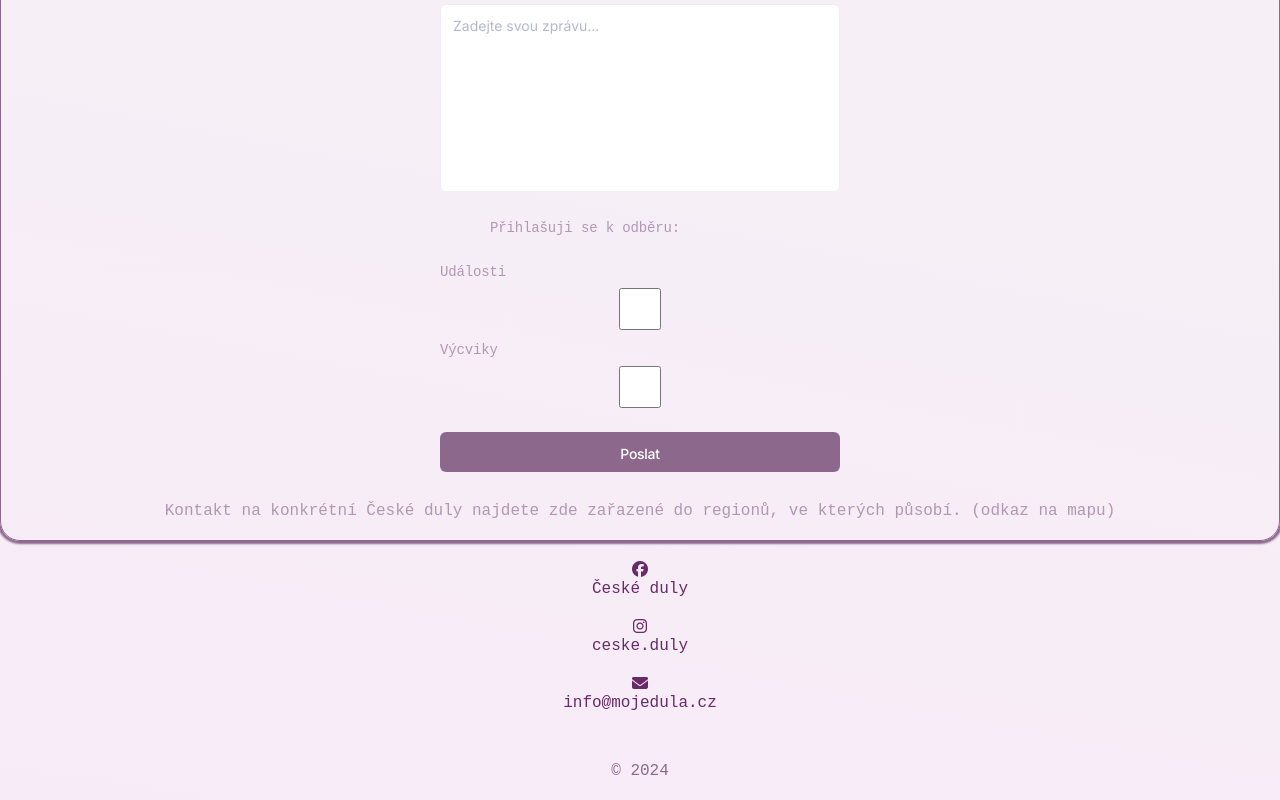
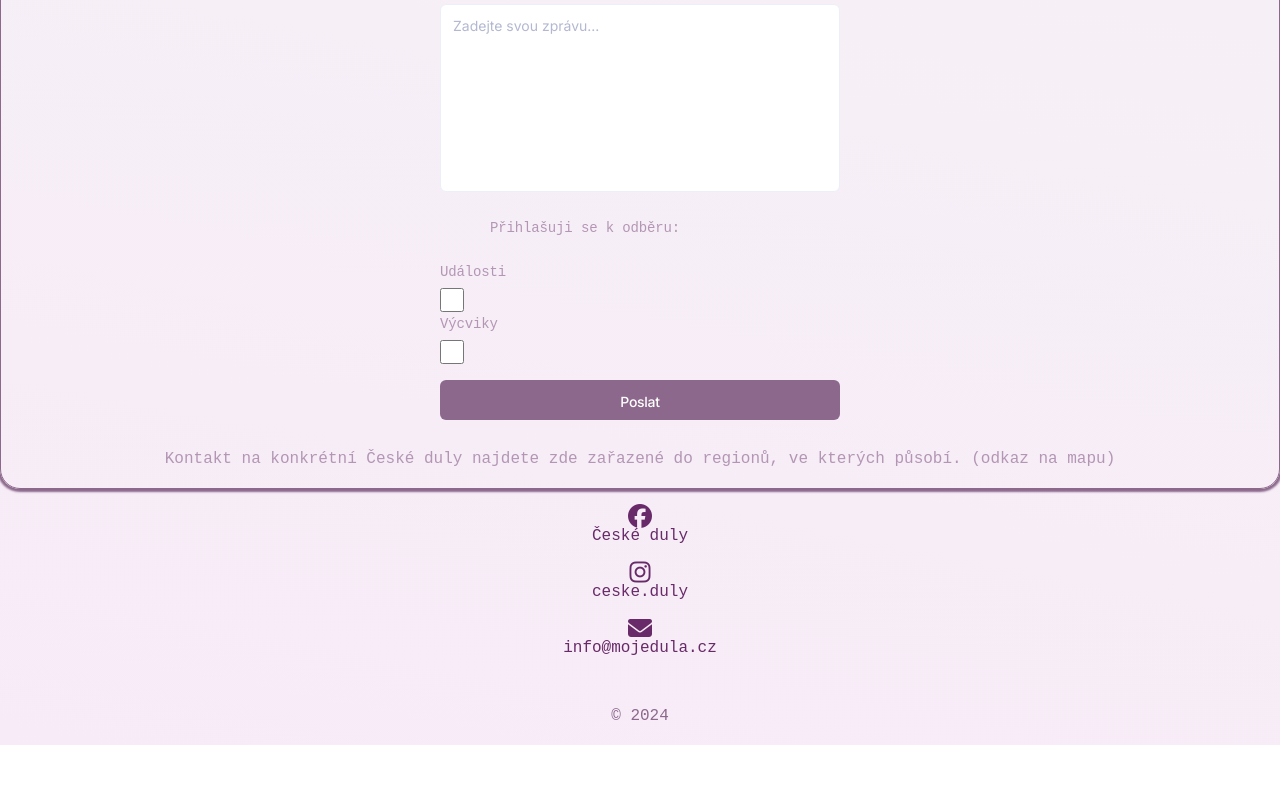
Before and after one commit to CreativeOxana/mojedula, a React (Vite) app: page /contacts in a window 1280 px wide. Shown: the part 1004-1804 px from the top of the page. After the commit the page ends 1749 px from the top, so only its background shows below. Built offline with nearby package versions, Linux system fonts and the light colour scheme; a web font is replaced by a local one.

Commit message:
bigger icons added

```diff
--- a/src/pages/components/Footer/index.jsx
+++ b/src/pages/components/Footer/index.jsx
@@ -5,18 +5,18 @@ export const Footer = () => {
     <>
       <footer>
         <a href="https://www.facebook.com/ceske.duly/?locale=cs_CZ">
-          <i className="fa-brands fa-facebook"></i>
+          <i className="fa-brands fa-facebook fa-xl"></i>
         </a>
         <a href="https://www.facebook.com/ceske.duly/?locale=cs_CZ">
           <p>České duly</p>{' '}
         </a>
         <a href="https://www.instagram.com/ceske.duly/">
-          <i className="fa-brands fa-instagram"></i>
+          <i className="fa-brands fa-instagram fa-xl"></i>
         </a>
         <a href="https://www.instagram.com/ceske.duly/">
           <p>ceske.duly</p>
         </a>
-        <i class="fa-solid fa-envelope"></i>
+        <i class="fa-solid fa-envelope fa-xl"></i>
         <p>
           <a href="mailto: info@mojedula.cz">info@mojedula.cz</a>
         </p>
--- a/src/pages/components/Form/style.css
+++ b/src/pages/components/Form/style.css
@@ -177,3 +177,14 @@
   border-color: hsl(var(--fc-error-hsl));
   box-shadow: 0px 0px 0px 3px hsla(var(--fc-error-hsl), 12%);
 }
+
+input[type="checkbox"] {
+  width: 1.5rem;
+  height: 1.5rem;
+  accent-color: var(--dark-color);
+  display: flex;
+  flex-direction: column;
+  align-content: center;
+  justify-content: center;
+  padding: 0.4rem;
+}
```
